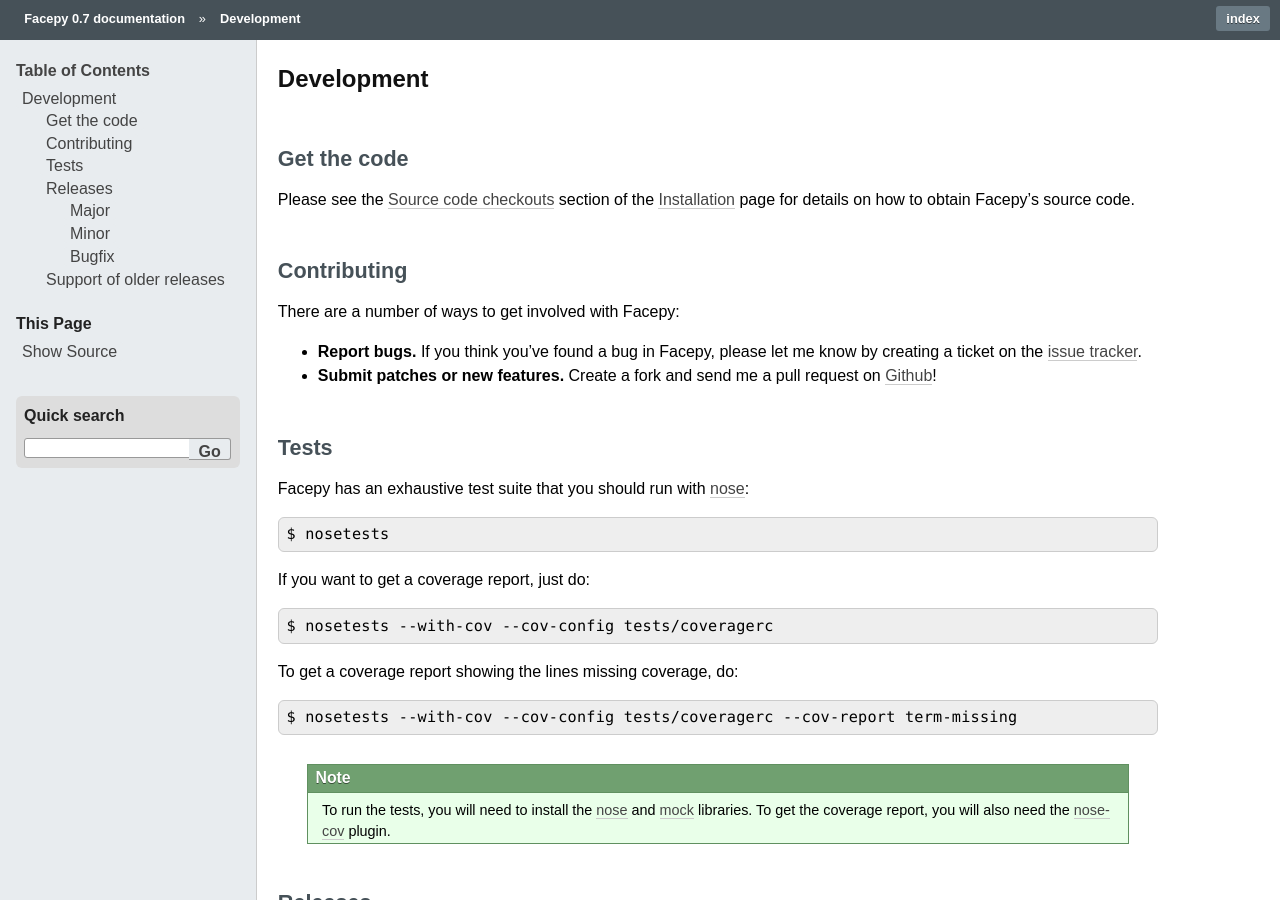
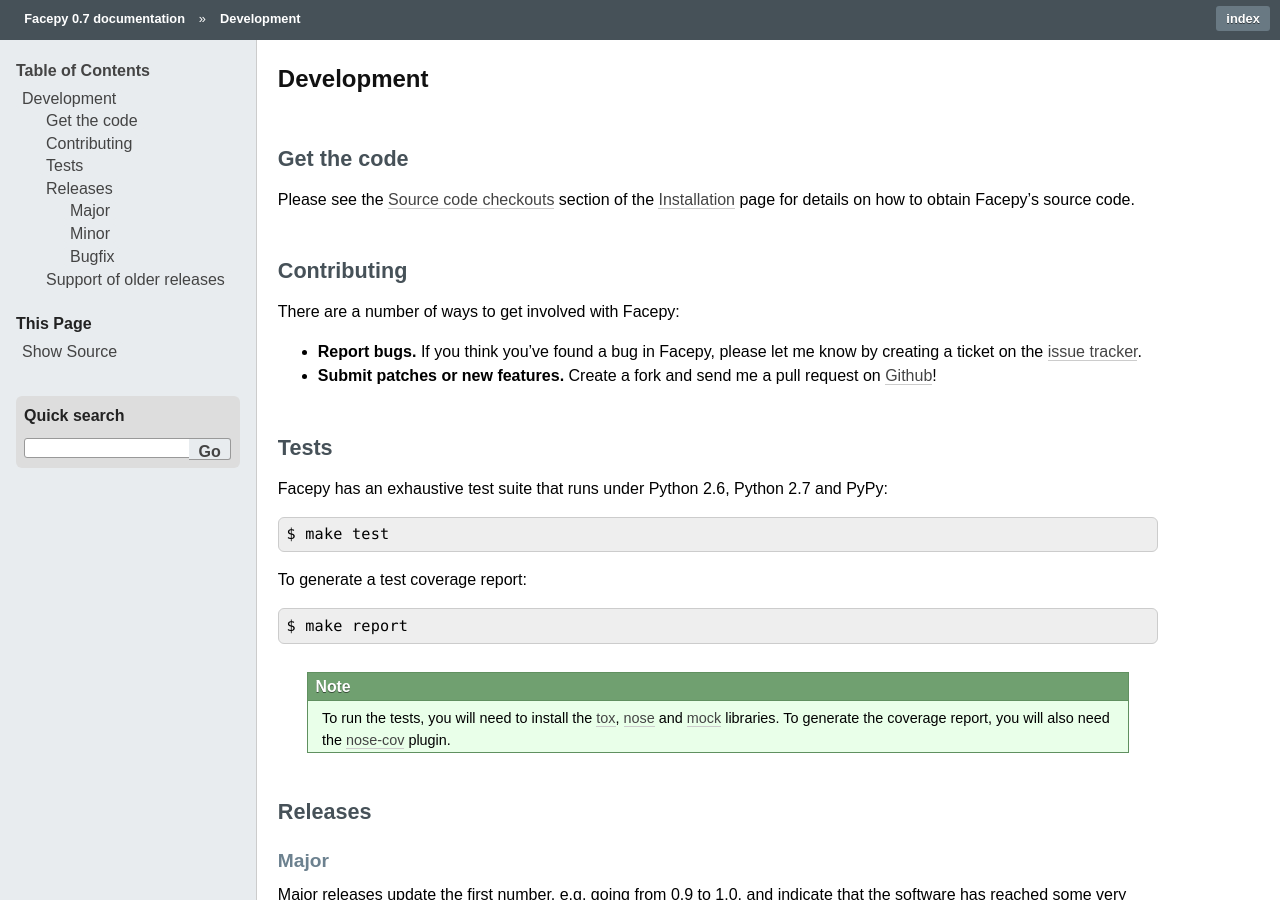
Before and after one commit to jgorset/facepy, a Sphinx documentation site: the page built from docs/source/development.rst, in a window 1280 px wide and 900 px high. Built offline with Sphinx 7.4.7, drawn with Linux system fonts in a browser that asks for light colours.

Commit message:
Document tox

```diff
--- a/docs/source/development.rst
+++ b/docs/source/development.rst
@@ -26,22 +26,18 @@
 Tests
 -----
 
-Facepy has an exhaustive test suite that you should run with `nose`_::
+Facepy has an exhaustive test suite that runs under Python 2.6, Python 2.7 and PyPy::
 
-    $ nosetests
+    $ make test
 
-If you want to get a coverage report, just do::
+To generate a test coverage report::
 
-    $ nosetests --with-cov --cov-config tests/coveragerc
-
-To get a coverage report showing the lines missing coverage, do::
-
-    $ nosetests --with-cov --cov-config tests/coveragerc --cov-report term-missing
+    $ make report
 
 .. note::
 
-  To run the tests, you will need to install the `nose`_ and `mock`_ libraries.
-  To get the coverage report, you will also need the `nose-cov`_ plugin.
+  To run the tests, you will need to install the `tox`_, `nose`_ and `mock`_ libraries.
+  To generate the coverage report, you will also need the `nose-cov`_ plugin.
 
 Releases
 --------
@@ -81,6 +77,7 @@
   were found in 1.1 that affected 0.9 and could be easily applied, a new 0.9.x version might be released.
 
 .. _nose: http://readthedocs.org/docs/nose/en/latest/
+.. _tox: http://tox.testrun.org/
 .. _nose-cov: http://pypi.python.org/pypi/nose-cov/
 .. _issue tracker: https://github.com/jgorset/facepy/issues
 .. _Github: http://github.com
```
